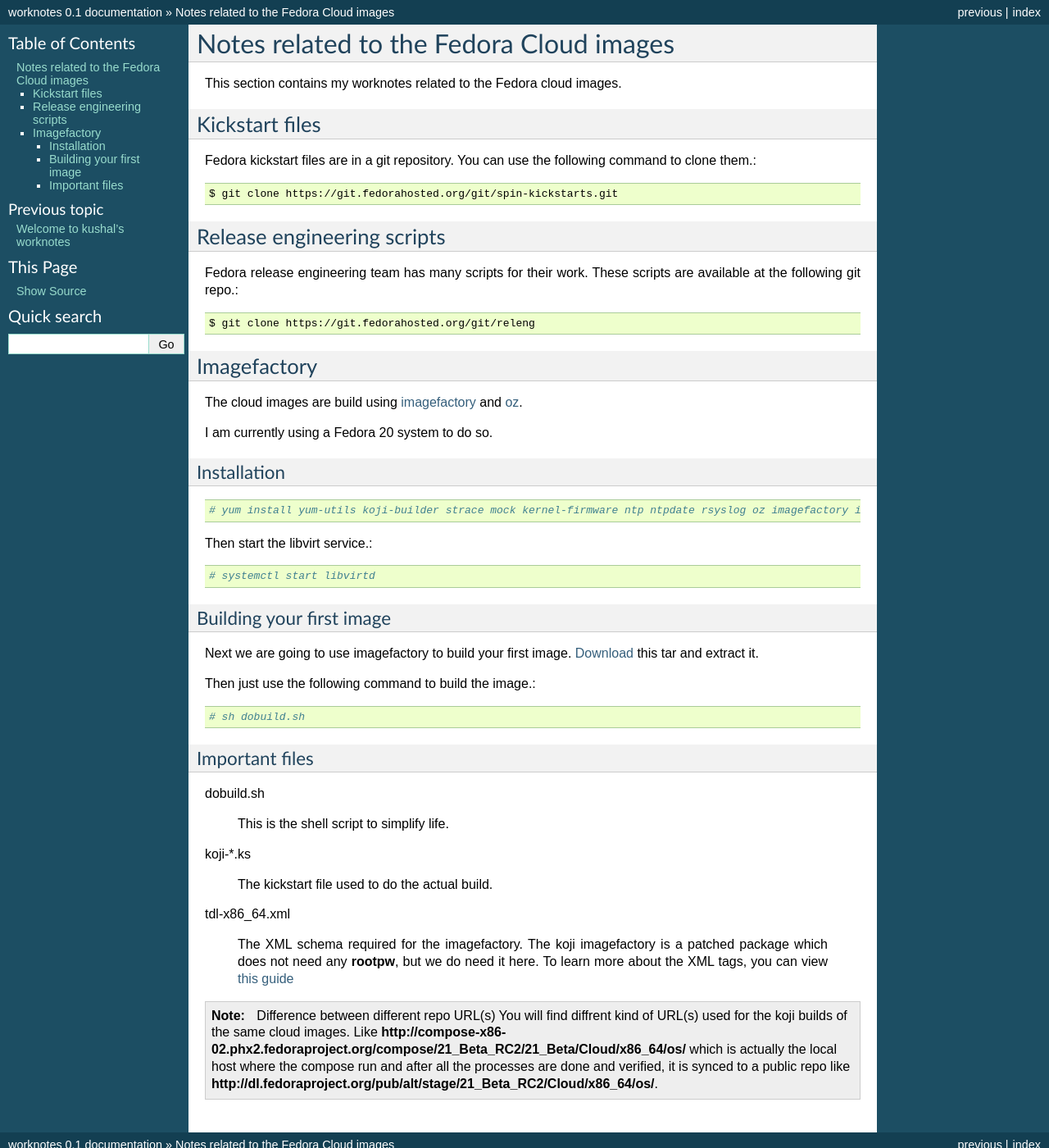
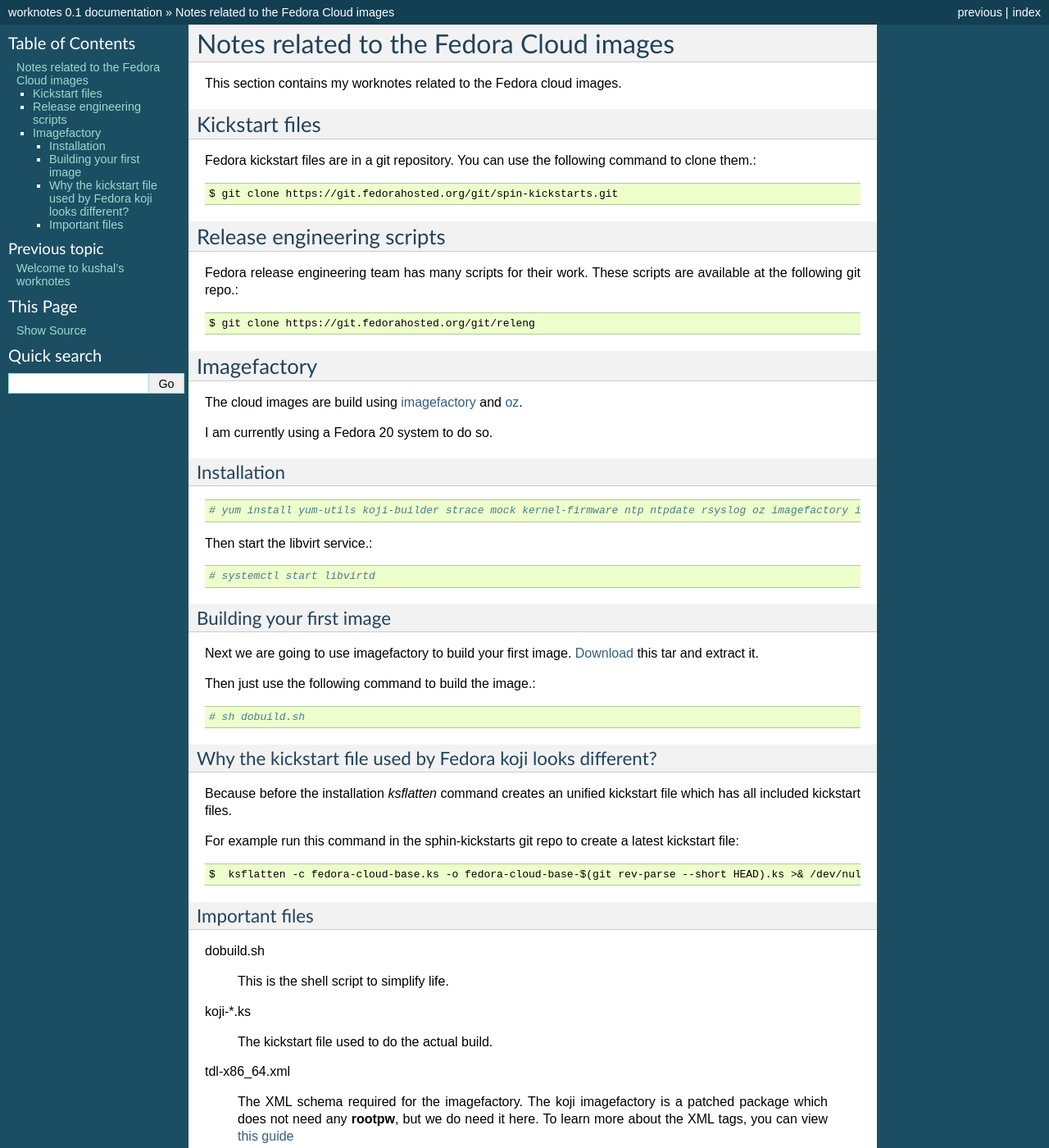
Before and after one commit to kushaldas/worknotes, a Sphinx documentation site: the page built from docs/cloudimages.rst, in a window 1280 px wide and 1400 px high. Shown: the whole window at 82% size. Built offline with Sphinx 7.4.7, drawn with Linux system fonts in a browser that asks for light colours.

Commit message:
Adds details about ksflatten command and its usage.

```diff
--- a/docs/cloudimages.rst
+++ b/docs/cloudimages.rst
@@ -9,6 +9,7 @@
 Fedora kickstart files are in a git repository. You can use the following command to clone them.::
 
     $ git clone https://git.fedorahosted.org/git/spin-kickstarts.git
+
 
 Release engineering scripts
 ---------------------------
@@ -45,6 +46,16 @@
 
     # sh dobuild.sh
 
+Why the kickstart file used by Fedora koji looks different?
+###########################################################
+
+Because before the installation *ksflatten* command creates an unified kickstart file which has all included kickstart files.
+
+For example run this command in the sphin-kickstarts git repo to create a latest kickstart file::
+
+    $  ksflatten -c fedora-cloud-base.ks -o fedora-cloud-base-$(git rev-parse --short HEAD).ks >& /dev/null
+
+
 Important files
 ###############
 
```
